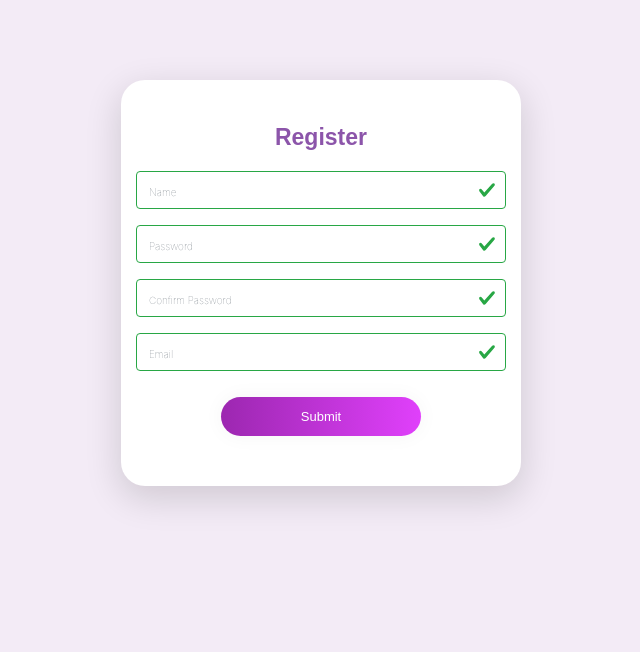
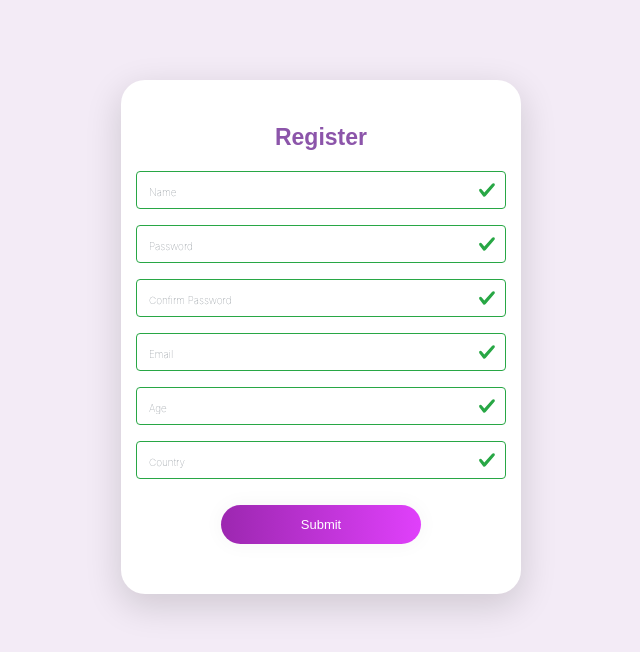
Before and after one commit to bhagyashreemeher/foodapp, a React (Create React App) app: page /signup in a window 1280 px wide. Shown: the top 652 px of the page, without its empty margins (319-959 px from the left). Built offline with nearby package versions, Linux system fonts and the light colour scheme.

Commit message:
updated fields in register component

```diff
--- a/src/views/user/Register.jsx
+++ b/src/views/user/Register.jsx
@@ -47,7 +47,26 @@ const Register = (props) => {
             </small>
           </div>
         </div>
-
+        <div className="form-group row">
+          <div className="col-sm-12">
+            <input type="text" name="age" className={errors.age ? 'form-control is-invalid' : 'form-control is-valid'} ref={register({ required: true, maxLength: 80 })}  id="inputEmail" placeholder="Age" />
+          </div>
+          <div className="col-sm-12">
+            <small id="age-help" className="text-danger">
+              {errors.age && "Your age is required"}
+            </small>
+          </div>
+        </div>
+        <div className="form-group row">
+          <div className="col-sm-12">
+            <input type="text" name="country" className={errors.country ? 'form-control is-invalid' : 'form-control is-valid'} ref={register({ required: true, maxLength: 80 })}  id="inputEmail" placeholder="Country" />
+          </div>
+          <div className="col-sm-12">
+            <small id="country-help" className="text-danger">
+              {errors.country && "Your country is required"}
+            </small>
+          </div>
+        </div>
         <div className="row justify-content-center">
           <input
             type="submit"
```
